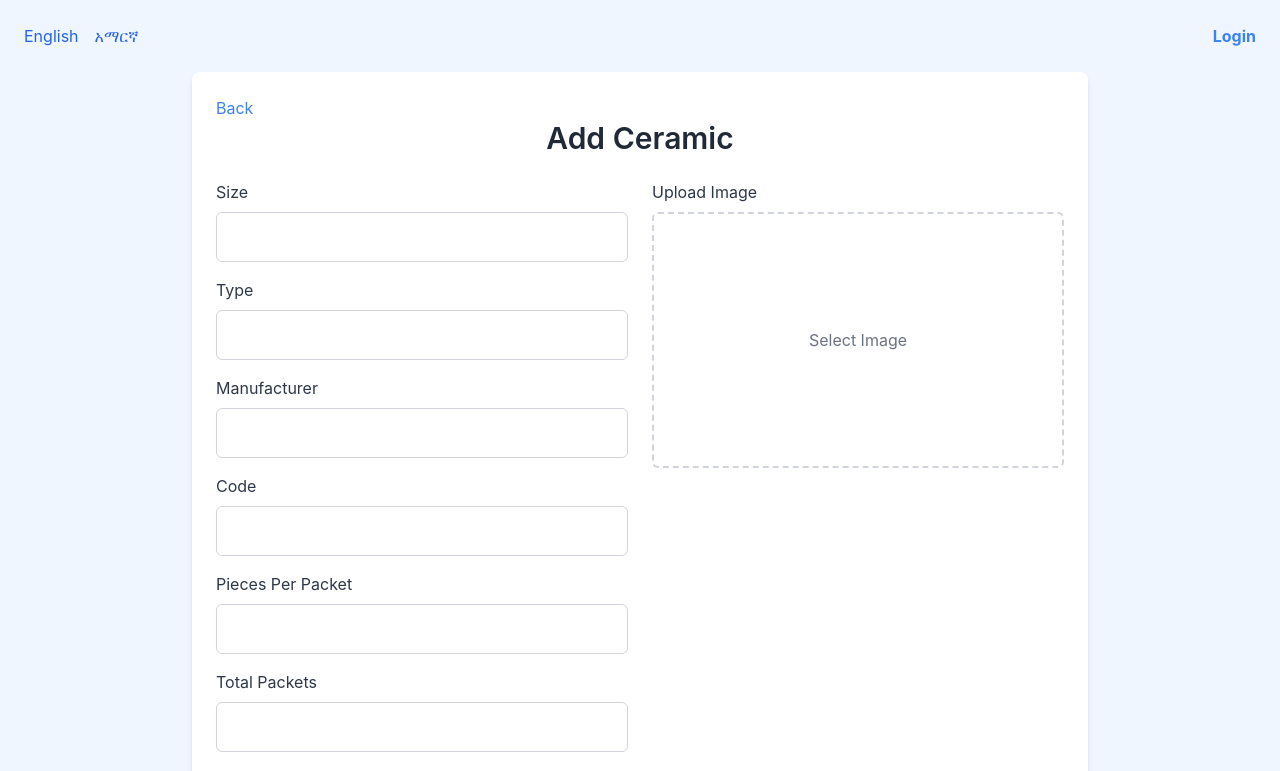
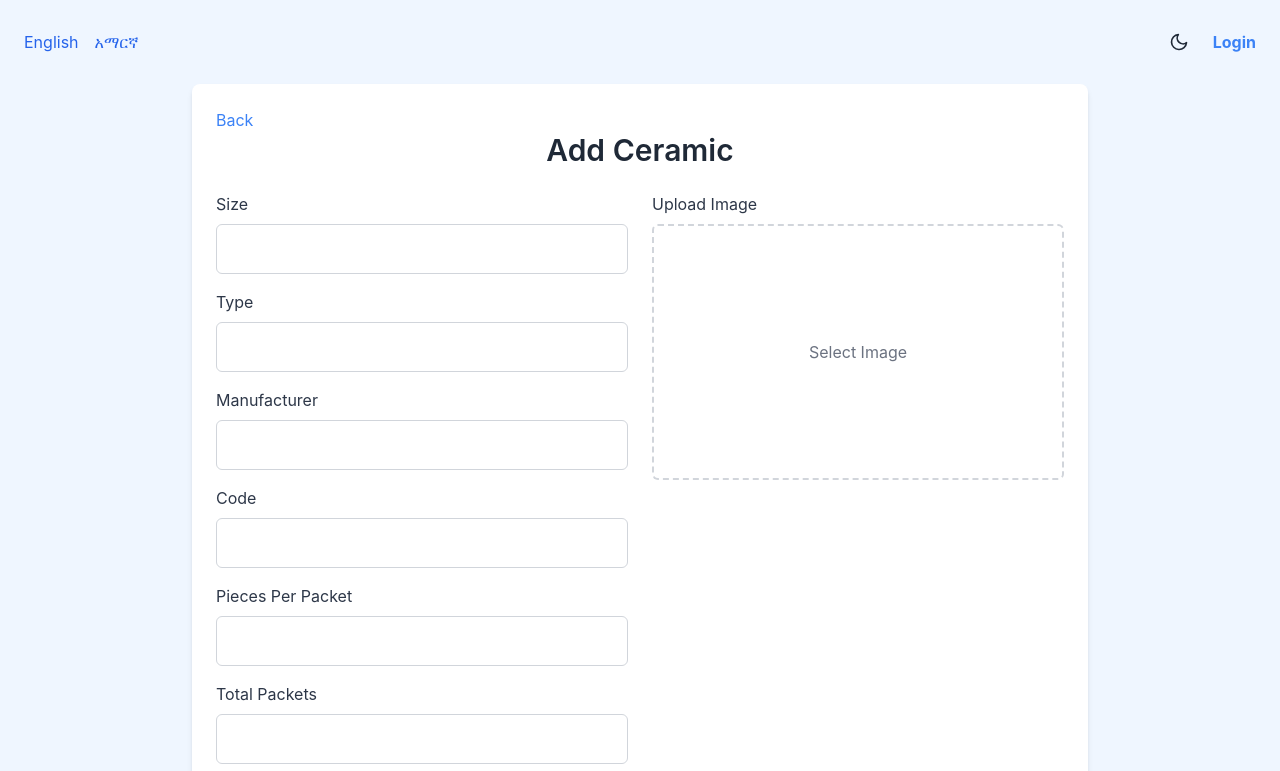
Before and after one commit to tsegaye27/ceramics-store, a Next.js app: page /ceramics/add in a window 1280 px wide. Shown: the top 771 px of the page. Built offline with nearby package versions, Linux system fonts and the light colour scheme.

Commit message:
feat(ceramics): implement dark mode toggle and user menu

```diff
--- a/app/_layouts/CeramicsLayout.tsx
+++ b/app/_layouts/CeramicsLayout.tsx
@@ -1,5 +1,8 @@
 "use client";
 
+import { useState } from "react";
+import { FiSun, FiMoon, FiLogOut, FiChevronDown } from "react-icons/fi";
+import { Menu, Transition } from "@headlessui/react";
 import LanguageSwitcher from "@/app/_components/LanguageSwitcher";
 import { useLanguage } from "../_context/LanguageContext";
 import { useAuth } from "../_context/AuthContext";
@@ -13,9 +16,9 @@ export default function CeramicsLayout({
 }) {
   const { logout, token, user } = useAuth();
   const { t } = useLanguage();
-  const name = user?.name;
   const [isPending, startTransition] = useTransition();
   const router = useRouter();
+  const [darkMode, setDarkMode] = useState(false);
 
   const handleLogin = () => {
     startTransition(() => {
@@ -23,22 +26,66 @@ export default function CeramicsLayout({
     });
   };
 
+  const toggleDarkMode = () => {
+    setDarkMode(!darkMode);
+    document.documentElement.classList.toggle("dark", !darkMode);
+  };
+
   return (
-    <div className="p-6 bg-blue-50 min-h-screen">
+    <div className={`min-h-screen ${darkMode ? "dark" : "bg-blue-50"}`}>
+      <div className="dark:bg-gray-900 dark:text-gray-100 p-6">
         {isPending ? (
           <div>Loading...</div>
         ) : (
           <>
             <header className="flex justify-between items-center mb-6">
               <LanguageSwitcher />
-            <div>
+              <div className="flex items-center gap-4">
+                <button
+                  onClick={toggleDarkMode}
+                  className="p-2 rounded-full hover:bg-gray-200 dark:hover:bg-gray-700"
+                >
+                  {darkMode ? (
+                    <FiSun className="h-5 w-5 text-gray-800 dark:text-gray-100" />
+                  ) : (
+                    <FiMoon className="h-5 w-5 text-gray-800 dark:text-gray-100" />
+                  )}
+                </button>
                 {token && user ? (
+                  <Menu as="div" className="relative">
+                    <Menu.Button className="flex items-center gap-2">
+                      <div className="h-8 w-8 bg-blue-500 rounded-full flex items-center justify-center text-white">
+                        {user.name.charAt(0)}
+                      </div>
+                      <span className="text-gray-800 dark:text-gray-100">
+                        {user.name}
+                      </span>
+                      <FiChevronDown className="h-5 w-5 text-gray-800 dark:text-gray-100" />
+                    </Menu.Button>
+                    <Transition
+                      enter="transition duration-100 ease-out"
+                      enterFrom="transform scale-95 opacity-0"
+                      enterTo="transform scale-100 opacity-100"
+                      leave="transition duration-75 ease-out"
+                      leaveFrom="transform scale-100 opacity-100"
+                      leaveTo="transform scale-95 opacity-0"
+                    >
+                      <Menu.Items className="absolute right-0 mt-2 w-48 rounded-md bg-white dark:bg-gray-800 shadow-lg">
+                        <Menu.Item>
+                          {({ active }) => (
                             <button
                               onClick={logout}
-                  className="text-red-500 hover:text-red-700 font-bold"
+                              className={`${
+                                active ? "bg-gray-100 dark:bg-gray-700" : ""
+                              } w-full text-left p-2 text-gray-800 dark:text-gray-100`}
                             >
-                  {name} - {t("logout")}
+                              Logout
                             </button>
+                          )}
+                        </Menu.Item>
+                      </Menu.Items>
+                    </Transition>
+                  </Menu>
                 ) : (
                   <button
                     onClick={handleLogin}
@@ -53,5 +100,6 @@ export default function CeramicsLayout({
           </>
         )}
       </div>
+    </div>
   );
 }
```
Lines whose indentation alone changed are shown as unchanged.
